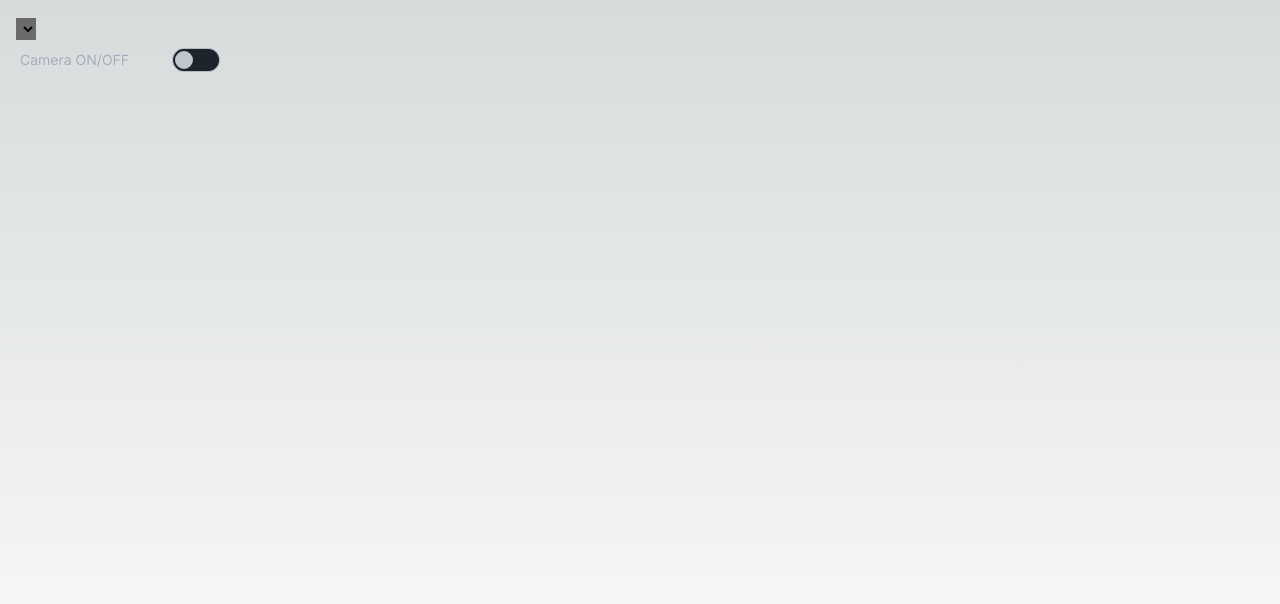
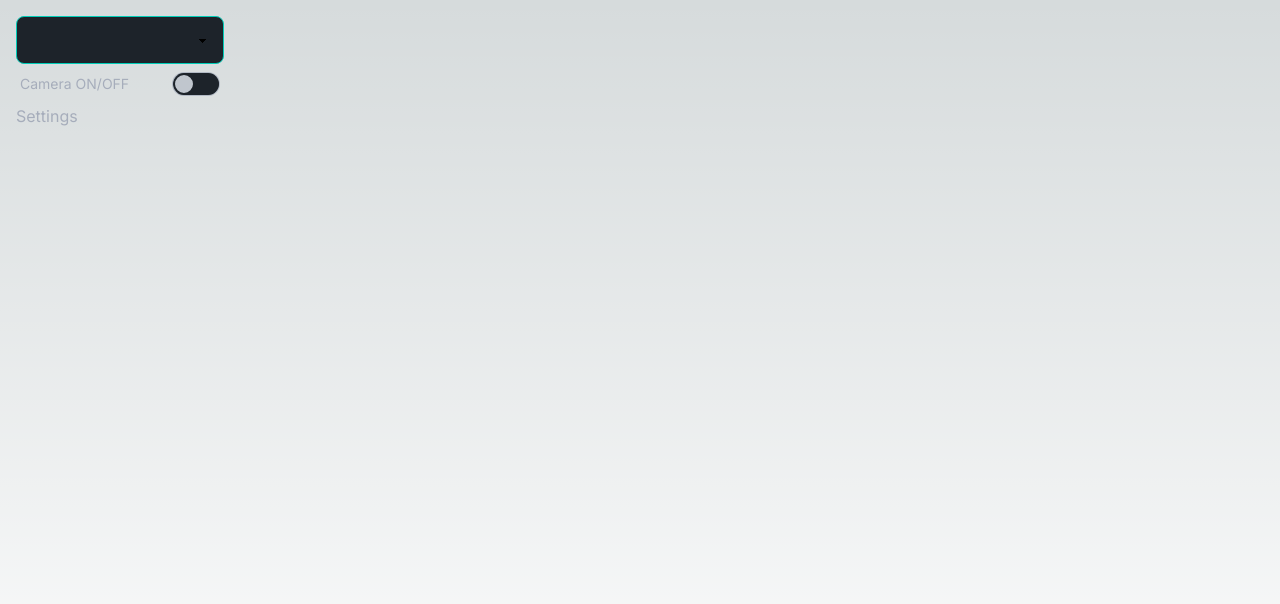
Before and after one commit to atsukoba/hngt-agop-app, a Next.js app: page /v8 in a window 1280 px wide. Shown: the top 604 px of the page. Built offline with nearby package versions, Linux system fonts and the light colour scheme.

Commit message:
add modal

```diff
--- a/src/app/v8/components/AppControl.tsx
+++ b/src/app/v8/components/AppControl.tsx
@@ -4,6 +4,7 @@ import {
   isCameraOn,
 } from "@/utils/states";
 import { useAtom } from "jotai/react";
+import SettingModal from "./SettingModal";
 
 export default function AppControl() {
   const [cameras, setCameras] = useAtom(currentCamerasAtom);
@@ -13,8 +14,7 @@ export default function AppControl() {
   return (
     <div className="absolute left-4 top-4">
       <select
-        name=""
-        id=""
+        className="select select-accent w-full max-w-xs"
         onChange={(e) =>
           setCamera(cameras[e.target.value as unknown as number])
         }
@@ -35,6 +35,7 @@ export default function AppControl() {
           />
         </label>
       </div>
+      <SettingModal className="btn-outline" />
     </div>
   );
 }
--- /dev/null
+++ b/src/app/v8/components/SettingModal.tsx
@@ -0,0 +1,31 @@
+import { DetailedHTMLProps, HTMLAttributes, useRef } from "react";
+
+export default function SettingModal({
+  ...props
+}: DetailedHTMLProps<HTMLAttributes<HTMLButtonElement>, HTMLButtonElement>) {
+  const modalDialogRef = useRef<HTMLDialogElement>(null);
+
+  const handleModalOpen = () => {
+    modalDialogRef.current?.showModal();
+  };
+
+  return (
+    <>
+      <button className="btn" onClick={handleModalOpen} {...props}>
+        Settings
+      </button>
+      <dialog className="modal" ref={modalDialogRef}>
+        <div className="modal-box w-11/12 max-w-5xl">
+          <h3 className="font-bold text-lg">Hello!</h3>
+          <p className="py-4">Click the button below to close</p>
+          <div className="modal-action">
+            <form method="dialog">
+              {/* if there is a button, it will close the modal */}
+              <button className="btn">Close</button>
+            </form>
+          </div>
+        </div>
+      </dialog>
+    </>
+  );
+}
```
